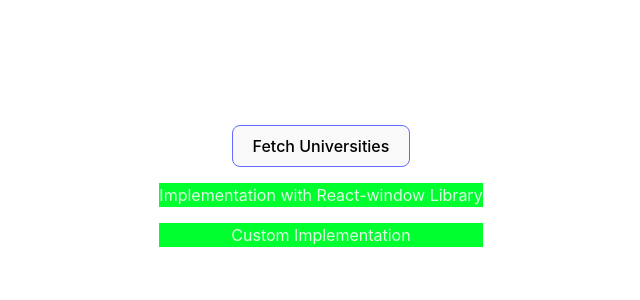
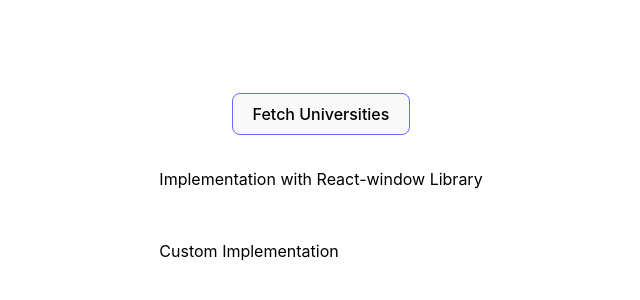
Before and after one commit to awais5512/Virtual-scroll-task, a React (Vite) app: page / in a window 1280 px wide. Shown: the part 206-506 px from the top of the page, without its empty margins (319-959 px from the left). Built offline with nearby package versions, Linux system fonts and the light colour scheme.

Commit message:
Fix style import in section title component

```diff
--- a/src/components/sectionTitle/sectionTitle.tsx
+++ b/src/components/sectionTitle/sectionTitle.tsx
@@ -1,5 +1,7 @@
+import Styles from './sectionTitle.module.css'
+
 export const SectionTitle = ({ children }: { children: React.ReactNode } ) => {
   return (
-    <p className="sectionTitle">{children}</p>
+    <p className={Styles.sectionTitle}>{children}</p>
   )
 }
```
